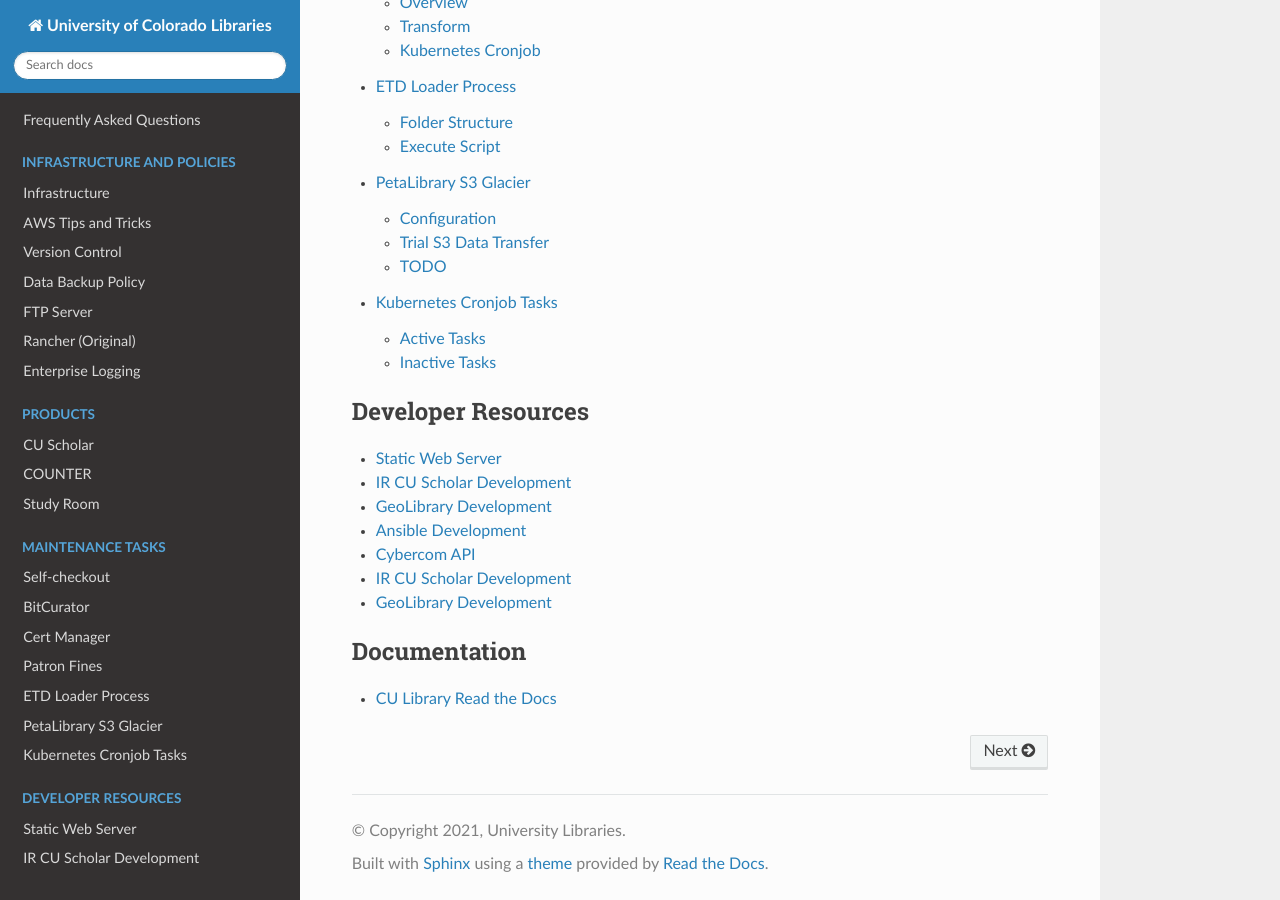
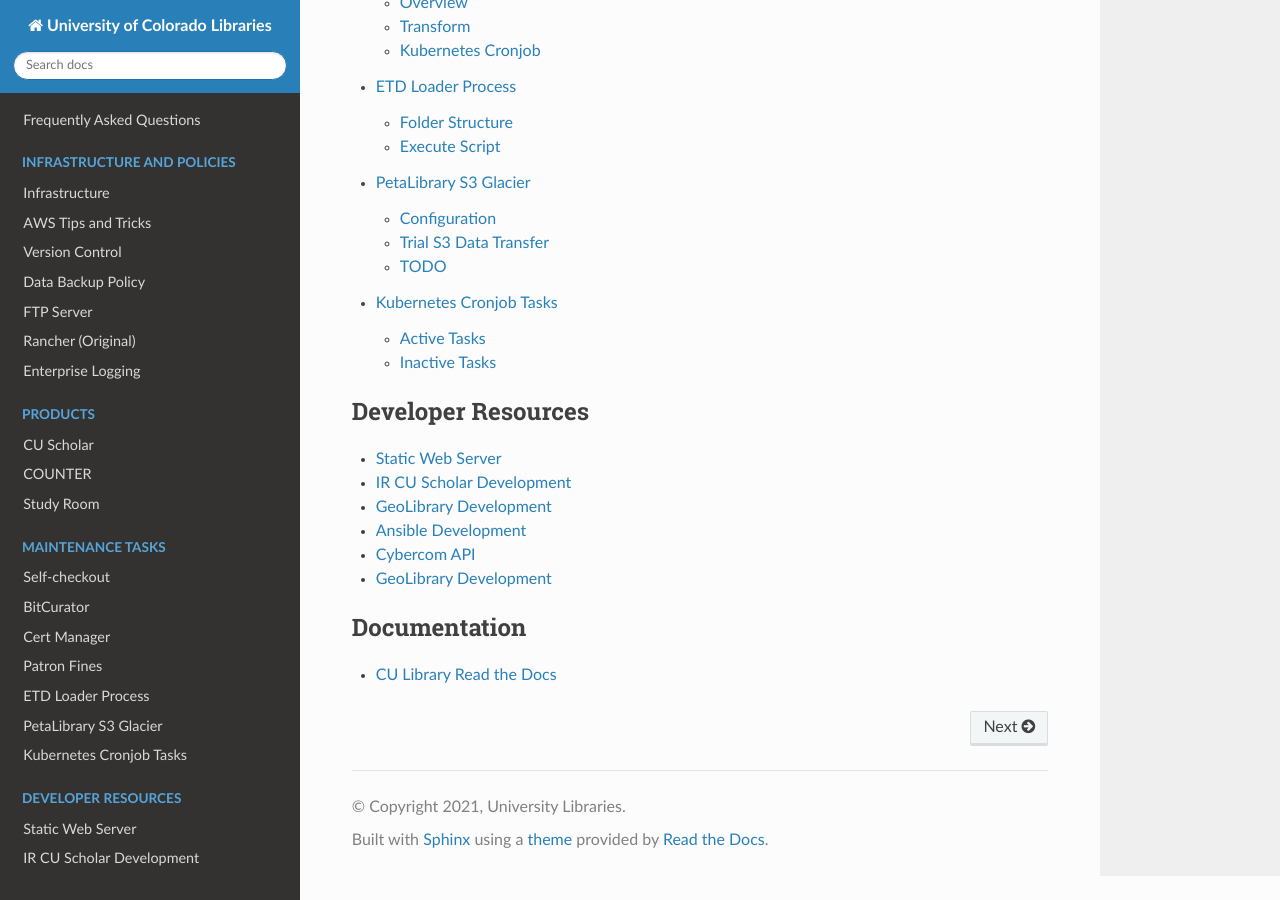
Before and after one commit to culibraries/documentation, a Sphinx documentation site: the page built from docs/index.rst, in a window 1280 px wide and 900 px high, scrolled down 1730 px. Built offline with Sphinx 7.4.7 and the Read the Docs theme 2.0.0, drawn with Linux system fonts in a browser that asks for light colours.

Commit message:
removed dups

```diff
--- a/docs/index.rst
+++ b/docs/index.rst
@@ -58,7 +58,6 @@
    pages/geolibrary-dev
    pages/ansible-dev
    pages/cybercom-dev
-   pages/ir-dev
    pages/geolibrary-dev
 
 .. toctree::
```
